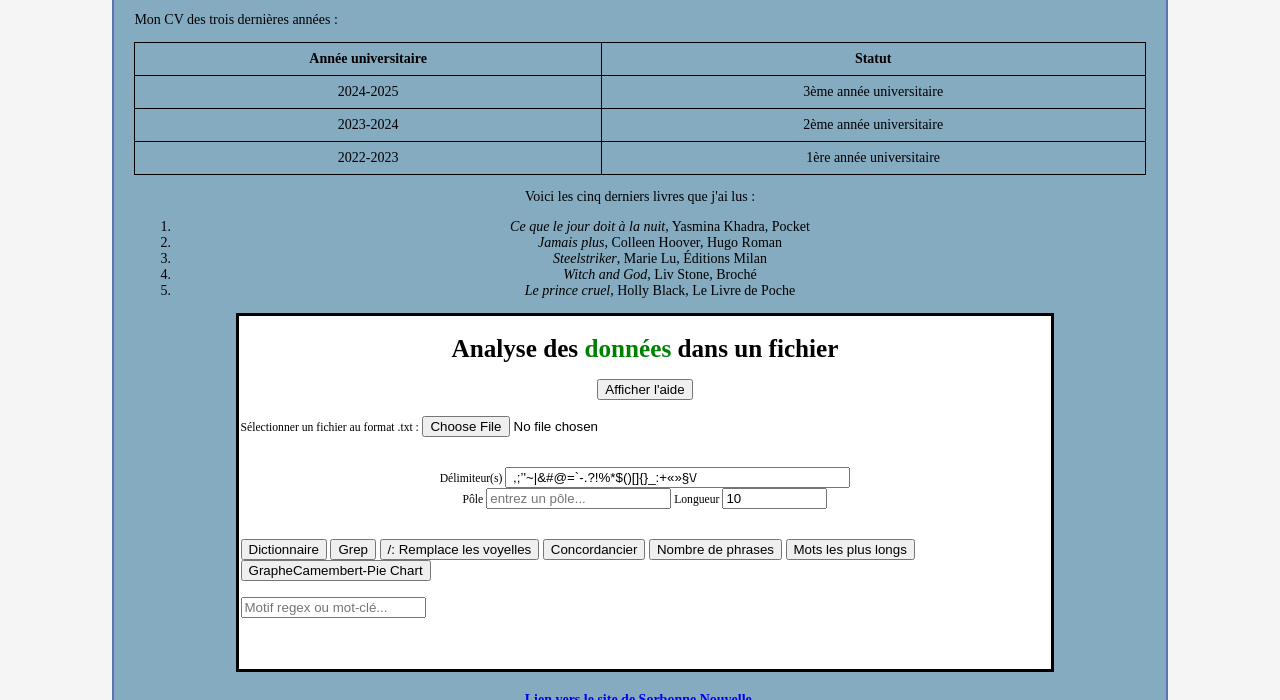
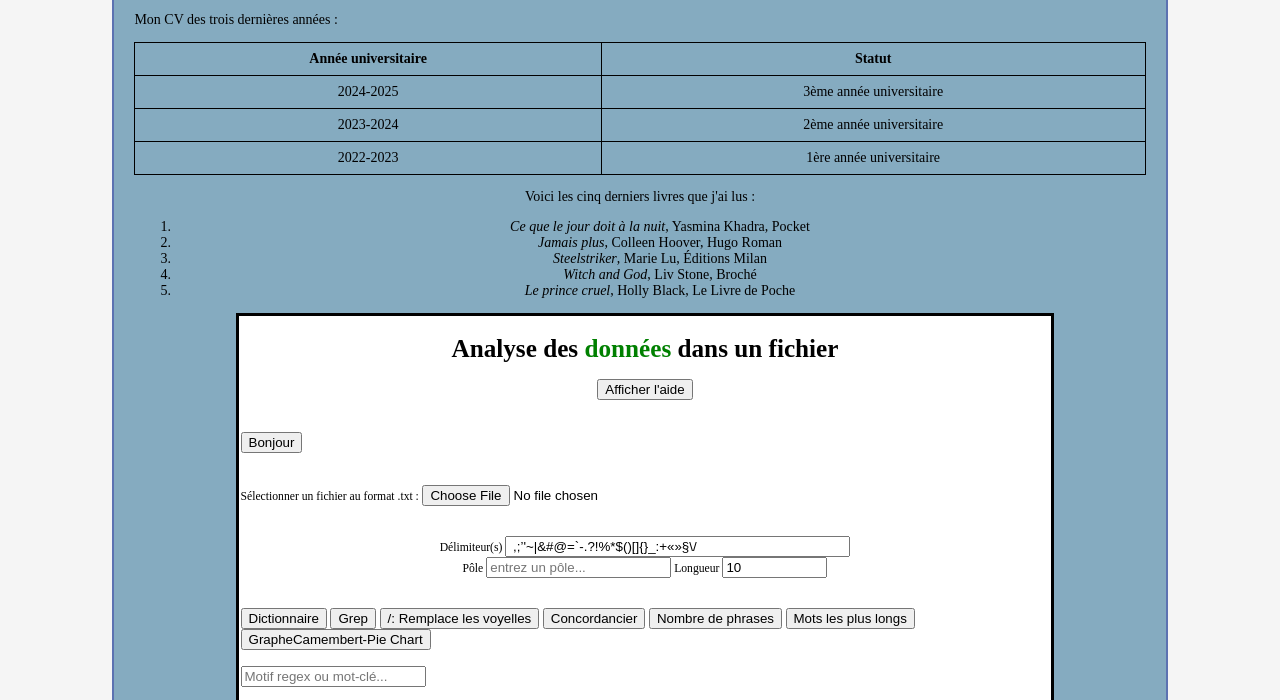
Before and after one commit to alexianexad/LZML021a, a plain HTML site: page index.html in a window 1280 px wide. Shown: the part 400-1100 px from the top of the page. Drawn offline with Linux system fonts and the light colour scheme.

Commit message:
Update index.html

```diff
--- a/index.html
+++ b/index.html
@@ -65,6 +65,11 @@
                         </p>
                     </div>
                 </div>
+                  <br />
+                    <br />
+                    <button class="special" onclick="alert('Voici un site qui permet d\'analyser des textes.');"><span>Bonjour</span></button> <!-- commenter -->
+                    <br />
+                    <br />
                 </br>
                 <div>
                     <span>
```
